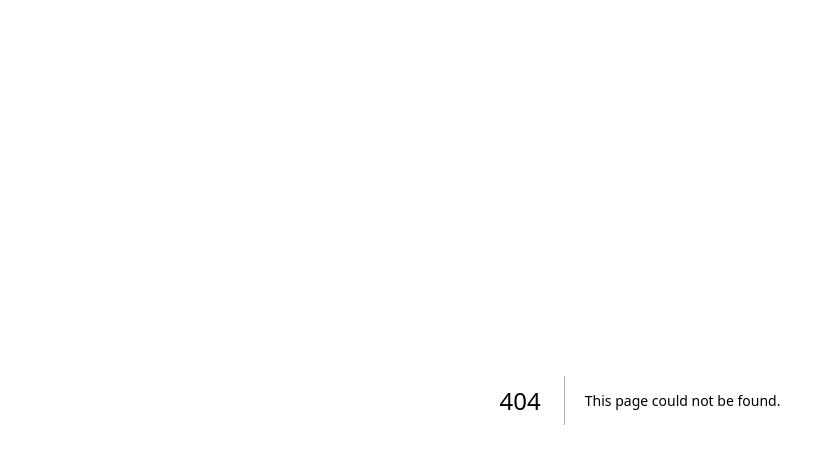
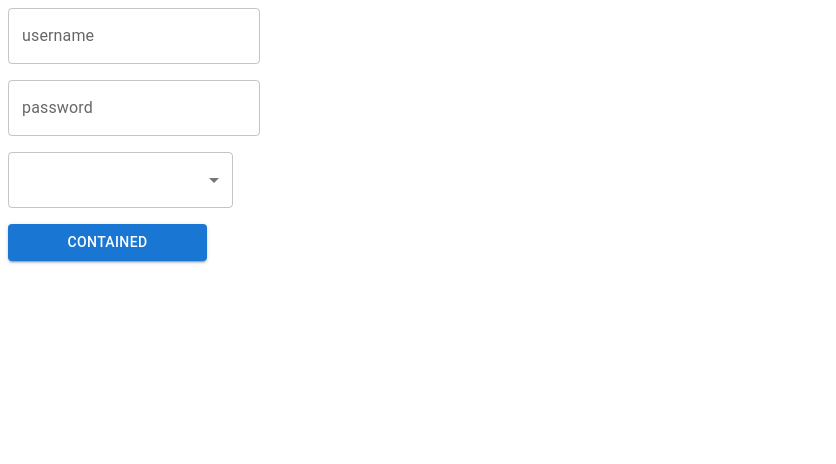
Before and after one commit to CE-CLOUD-PLATFORM/cloud-console, a Next.js app: page /auth/login in a window 1280 px wide. Before the commit this address had no page. Shown: the top 464 px of the page, without its empty margins (0-836 px from the left). Built offline with nearby package versions, Linux system fonts and the light colour scheme.

Commit message:
add controller to select

```diff
--- /dev/null
+++ b/postcss.config.js
@@ -0,0 +1,6 @@
+module.exports = {
+  plugins: {
+    tailwindcss: {},
+    autoprefixer: {},
+  },
+}
--- /dev/null
+++ b/src/app/auth/login/page.tsx
@@ -0,0 +1,73 @@
+"use client";
+import React from "react";
+import { Button, MenuItem, Select, Stack, TextField } from "@mui/material";
+import { Controller, SubmitHandler, useForm } from "react-hook-form";
+import { json } from "stream/consumers";
+import axios from "axios";
+type Inputs = {
+  username: string;
+  password: string;
+  domain: string;
+};
+const page = () => {
+  const {
+    register,
+    handleSubmit,
+    watch,
+    control,
+    formState: { errors },
+    setValue,
+  } = useForm<Inputs>();
+  const onSubmit: SubmitHandler<Inputs> = async (data) => {
+    let res = await axios.post("http://localhost:5000/api/v1/auth/login", data);
+  };
+  return (
+    <div className="">
+      <Stack
+        component="form"
+        sx={{ "& > :not(style)": { m: 1, width: "25ch" } }}
+        noValidate
+        autoComplete="off"
+        onSubmit={handleSubmit(onSubmit)}
+      >
+        <TextField
+          id="username"
+          variant="outlined"
+          label="username"
+          {...register("username", { required: true })}
+        />
+        {errors.username && <span>This field is required</span>}
+        <TextField
+          id="password"
+          variant="outlined"
+          label="password"
+          type="password"
+          {...register("password", { required: true })}
+        />
+        {errors.password && <span>This field is required</span>}
+        <Controller
+          name="domain"
+          control={control}
+          defaultValue=""
+          render={({ field }) => (
+            <Select
+              label="domain"
+              id="domain"
+              variant="outlined"
+              {...field}
+            >
+              <MenuItem value={"Default"}>Default</MenuItem>
+            </Select>
+          )}
+        />
+        {errors.domain && <span>This field is required</span>}
+
+        <Button variant="contained" type="submit">
+          Contained
+        </Button>
+      </Stack>
+    </div>
+  );
+};
+
+export default page;
--- a/src/app/globals.css
+++ b/src/app/globals.css
@@ -1,83 +1,6 @@
-:root {
-  --max-width: 1100px;
-  --border-radius: 12px;
-  --font-mono: ui-monospace, Menlo, Monaco, "Cascadia Mono", "Segoe UI Mono",
-    "Roboto Mono", "Oxygen Mono", "Ubuntu Monospace", "Source Code Pro",
-    "Fira Mono", "Droid Sans Mono", "Courier New", monospace;
-
-  --foreground-rgb: 0, 0, 0;
-  --background-start-rgb: 214, 219, 220;
-  --background-end-rgb: 255, 255, 255;
-
-  --primary-glow: conic-gradient(
-    from 180deg at 50% 50%,
-    #16abff33 0deg,
-    #0885ff33 55deg,
-    #54d6ff33 120deg,
-    #0071ff33 160deg,
-    transparent 360deg
-  );
-  --secondary-glow: radial-gradient(
-    rgba(255, 255, 255, 1),
-    rgba(255, 255, 255, 0)
-  );
-
-  --tile-start-rgb: 239, 245, 249;
-  --tile-end-rgb: 228, 232, 233;
-  --tile-border: conic-gradient(
-    #00000080,
-    #00000040,
-    #00000030,
-    #00000020,
-    #00000010,
-    #00000010,
-    #00000080
-  );
-
-  --callout-rgb: 238, 240, 241;
-  --callout-border-rgb: 172, 175, 176;
-  --card-rgb: 180, 185, 188;
-  --card-border-rgb: 131, 134, 135;
-}
-
-@media (prefers-color-scheme: dark) {
-  :root {
-    --foreground-rgb: 255, 255, 255;
-    --background-start-rgb: 0, 0, 0;
-    --background-end-rgb: 0, 0, 0;
-
-    --primary-glow: radial-gradient(rgba(1, 65, 255, 0.4), rgba(1, 65, 255, 0));
-    --secondary-glow: linear-gradient(
-      to bottom right,
-      rgba(1, 65, 255, 0),
-      rgba(1, 65, 255, 0),
-      rgba(1, 65, 255, 0.3)
-    );
-
-    --tile-start-rgb: 2, 13, 46;
-    --tile-end-rgb: 2, 5, 19;
-    --tile-border: conic-gradient(
-      #ffffff80,
-      #ffffff40,
-      #ffffff30,
-      #ffffff20,
-      #ffffff10,
-      #ffffff10,
-      #ffffff80
-    );
-
-    --callout-rgb: 20, 20, 20;
-    --callout-border-rgb: 108, 108, 108;
-    --card-rgb: 100, 100, 100;
-    --card-border-rgb: 200, 200, 200;
-  }
-}
-
-* {
-  box-sizing: border-box;
-  padding: 0;
-  margin: 0;
-}
+@tailwind base;
+@tailwind components;
+@tailwind utilities;
 
 html,
 body {
@@ -102,6 +25,5 @@ a {
 
 @media (prefers-color-scheme: dark) {
   html {
-    color-scheme: dark;
   }
 }
--- a/src/app/page.tsx
+++ b/src/app/page.tsx
@@ -4,92 +4,7 @@ import styles from "./page.module.css";
 export default function Home() {
   return (
     <main className={styles.main}>
-      <div className={styles.description}>
-        <p>
-          Get started by editing&nbsp;
-          <code className={styles.code}>src/app/page.tsx</code>
-        </p>
-        <div>
-          <a
-            href="https://vercel.com?utm_source=create-next-app&utm_medium=appdir-template&utm_campaign=create-next-app"
-            target="_blank"
-            rel="noopener noreferrer"
-          >
-            By{" "}
-            <Image
-              src="/vercel.svg"
-              alt="Vercel Logo"
-              className={styles.vercelLogo}
-              width={100}
-              height={24}
-              priority
-            />
-          </a>
-        </div>
-      </div>
 
-      <div className={styles.center}>
-        <Image
-          className={styles.logo}
-          src="/next.svg"
-          alt="Next.js Logo"
-          width={180}
-          height={37}
-          priority
-        />
-      </div>
-
-      <div className={styles.grid}>
-        <a
-          href="https://nextjs.org/docs?utm_source=create-next-app&utm_medium=appdir-template&utm_campaign=create-next-app"
-          className={styles.card}
-          target="_blank"
-          rel="noopener noreferrer"
-        >
-          <h2>
-            Docs <span>-&gt;</span>
-          </h2>
-          <p>Find in-depth information about Next.js features and API.</p>
-        </a>
-
-        <a
-          href="https://nextjs.org/learn?utm_source=create-next-app&utm_medium=appdir-template&utm_campaign=create-next-app"
-          className={styles.card}
-          target="_blank"
-          rel="noopener noreferrer"
-        >
-          <h2>
-            Learn <span>-&gt;</span>
-          </h2>
-          <p>Learn about Next.js in an interactive course with&nbsp;quizzes!</p>
-        </a>
-
-        <a
-          href="https://vercel.com/templates?framework=next.js&utm_source=create-next-app&utm_medium=appdir-template&utm_campaign=create-next-app"
-          className={styles.card}
-          target="_blank"
-          rel="noopener noreferrer"
-        >
-          <h2>
-            Templates <span>-&gt;</span>
-          </h2>
-          <p>Explore starter templates for Next.js.</p>
-        </a>
-
-        <a
-          href="https://vercel.com/new?utm_source=create-next-app&utm_medium=appdir-template&utm_campaign=create-next-app"
-          className={styles.card}
-          target="_blank"
-          rel="noopener noreferrer"
-        >
-          <h2>
-            Deploy <span>-&gt;</span>
-          </h2>
-          <p>
-            Instantly deploy your Next.js site to a shareable URL with Vercel.
-          </p>
-        </a>
-      </div>
     </main>
   );
 }
--- /dev/null
+++ b/tailwind.config.js
@@ -0,0 +1,15 @@
+/** @type {import('tailwindcss').Config} */
+module.exports = {
+  content: [
+    "./app/**/*.{js,ts,jsx,tsx,mdx}",
+    "./pages/**/*.{js,ts,jsx,tsx,mdx}",
+    "./components/**/*.{js,ts,jsx,tsx,mdx}",
+
+    // Or if using `src` directory:
+    "./src/**/*.{js,ts,jsx,tsx,mdx}",
+  ],
+  theme: {
+    extend: {},
+  },
+  plugins: [],
+}
```
Also changed, not shown: package.json (+11 -3 lines), 2 other files (tests, documents, lock files or other folders).
